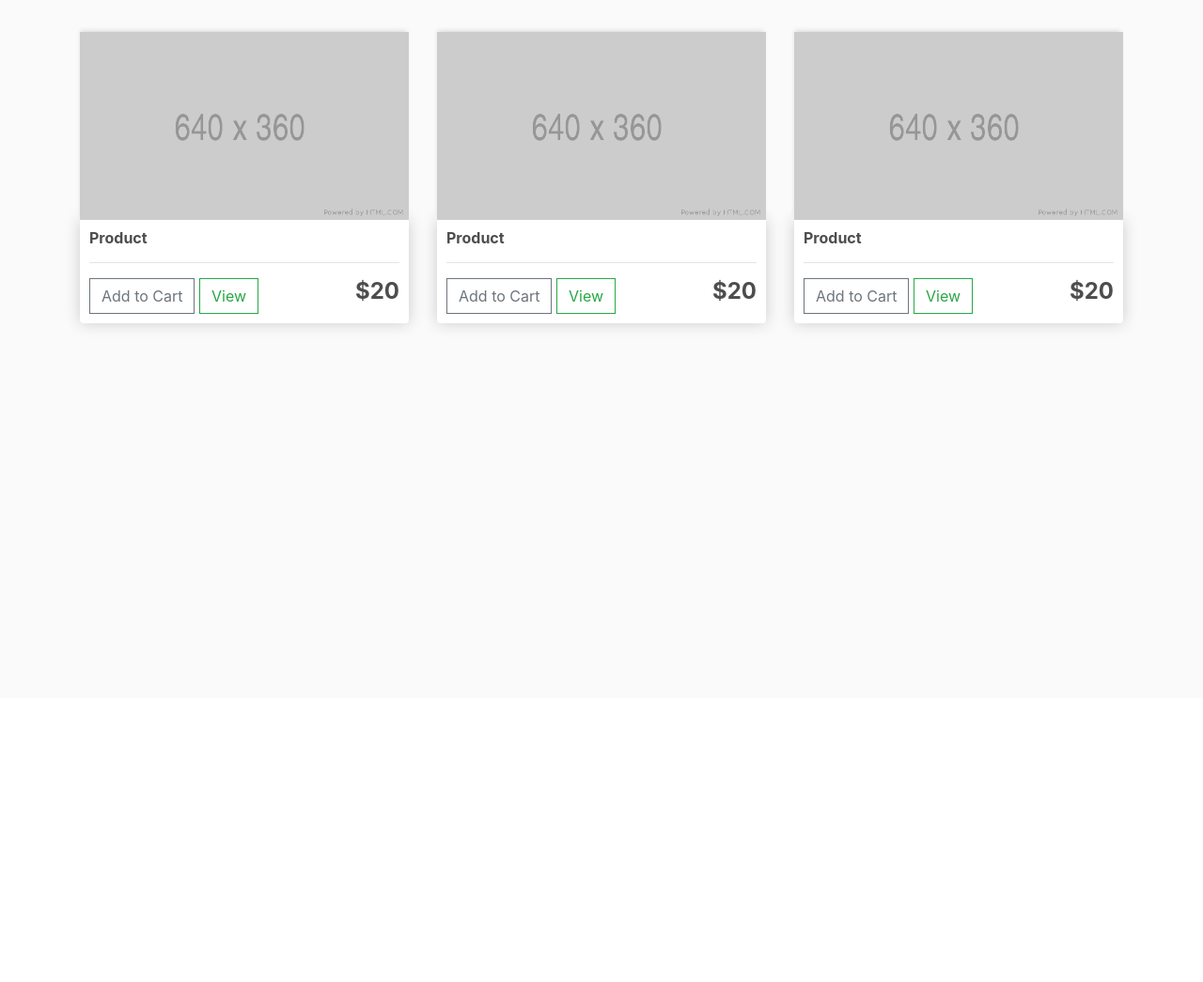
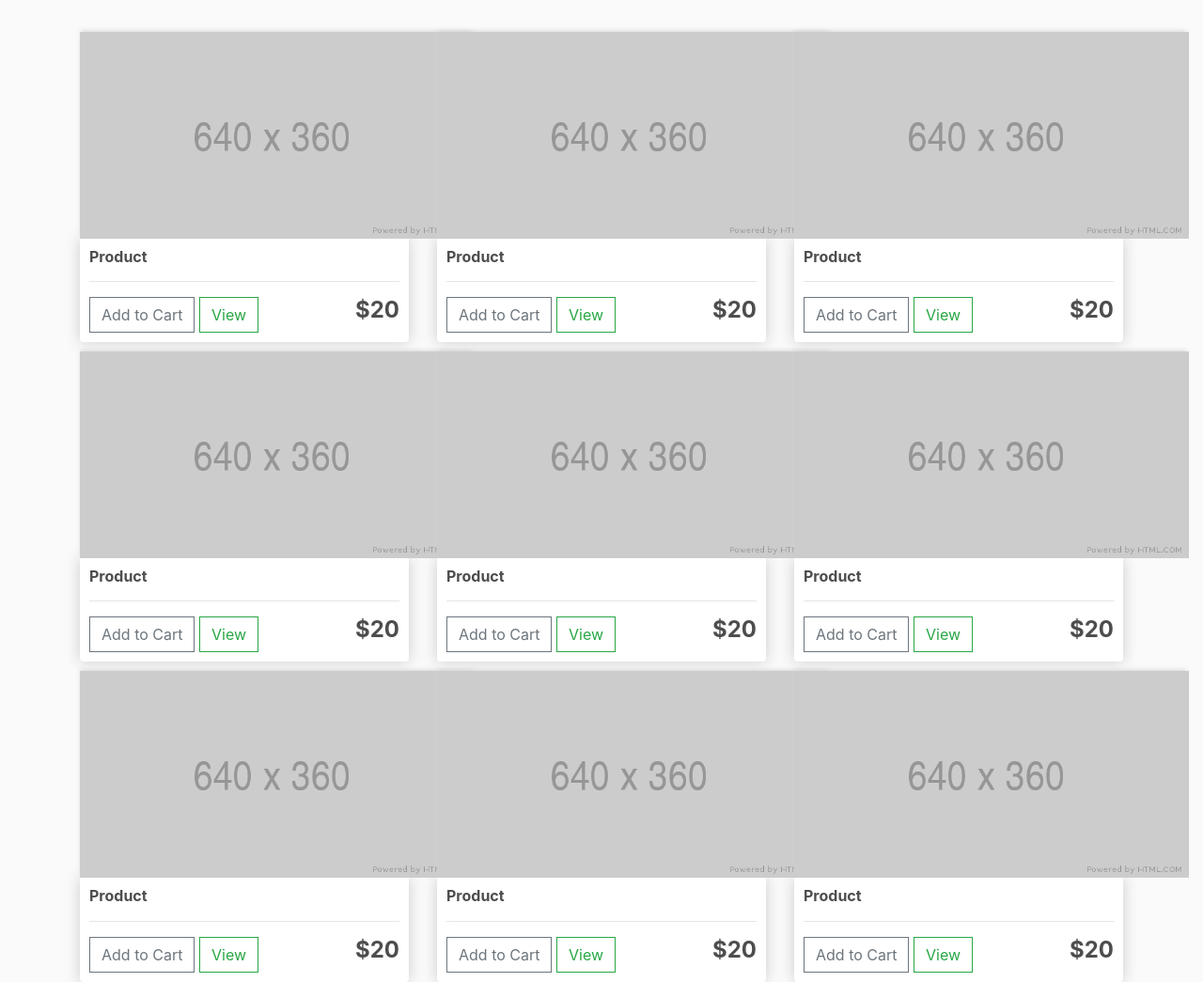
Before and after one commit to NAchref/Multi-Cloud-Application-with-Load-Balancing-on-AWS-and-Azure, a Django app: page / in a window 1280 px wide. Shown: the part 57-1102 px from the top of the page at 94% size. Before the commit the page ends 409 px from the top, so only its background shows below. Run offline with Django 4.2, Linux system fonts and the light colour scheme; some libraries are stand-ins or nearby versions.

Commit message:
Store template

```diff
--- a/SPRINT 1 - The Application/static/css/main.css
+++ b/SPRINT 1 - The Application/static/css/main.css
@@ -14,8 +14,8 @@ h1,h2,h3,h4,h5,h6{
 }
 
 .thumbnail{
-	width: 100%;
-	height: 200px;
+	width: 120%;
+	height: 220px;
 	-webkit-box-shadow: -1px -3px 5px -2px rgba(214,214,214,1);
     -moz-box-shadow: -1px -3px 5px -2px rgba(214,214,214,1);
     box-shadow: -1px -3px 5px -2px rgba(214,214,214,1);
@@ -55,7 +55,7 @@ h1,h2,h3,h4,h5,h6{
 }
 
 .row-image{
-	width: 100px;
+	width: 150px;
 }
 
 .form-field{
@@ -67,8 +67,8 @@ h1,h2,h3,h4,h5,h6{
 .cart-row{
 	display: flex;
     align-items: flex-stretch;
-    padding-bottom: 10px;
-    margin-bottom: 10px;
+    padding-bottom: 20px;
+    margin-bottom: 20px;
     border-bottom: 1px solid #ececec;
 
 }
--- a/SPRINT 1 - The Application/store/templates/store/store.html
+++ b/SPRINT 1 - The Application/store/templates/store/store.html
@@ -41,5 +41,85 @@
 			</div>
 		</div>
 	</div>
+	<div class="row">
+		<div class="col-lg-4">
+			<img class="thumbnail" src="{% static 'images/placeholder.png' %}">
+			<div class="box-element product">
+				<h6><strong>Product</strong></h6>
+				<hr>
+
+				<button  class="btn btn-outline-secondary add-btn">Add to Cart</button>
+				<a class="btn btn-outline-success" href="#">View</a>
+				<h4 style="display: inline-block; "><strong>$20</strong></h4>
+
+			</div>
+		</div>
+
+		<div class="col-lg-4">
+			<img class="thumbnail" src="{% static 'images/placeholder.png' %}">
+			<div class="box-element product">
+				<h6><strong>Product</strong></h6>
+				<hr>
+
+				<button  class="btn btn-outline-secondary add-btn">Add to Cart</button>
+				<a class="btn btn-outline-success" href="#">View</a>
+				<h4 style="display: inline-block; "><strong>$20</strong></h4>
+
+			</div>
+		</div>
+
+		<div class="col-lg-4">
+			<img class="thumbnail" src="{% static 'images/placeholder.png' %}">
+			<div class="box-element product">
+				<h6><strong>Product</strong></h6>
+				<hr>
+
+				<button  class="btn btn-outline-secondary add-btn">Add to Cart</button>
+				<a class="btn btn-outline-success" href="#">View</a>
+				<h4 style="display: inline-block; "><strong>$20</strong></h4>
+
+			</div>
+		</div>
+	</div>
+	<div class="row">
+		<div class="col-lg-4">
+			<img class="thumbnail" src="{% static 'images/placeholder.png' %}">
+			<div class="box-element product">
+				<h6><strong>Product</strong></h6>
+				<hr>
+
+				<button  class="btn btn-outline-secondary add-btn">Add to Cart</button>
+				<a class="btn btn-outline-success" href="#">View</a>
+				<h4 style="display: inline-block; "><strong>$20</strong></h4>
+
+			</div>
+		</div>
+
+		<div class="col-lg-4">
+			<img class="thumbnail" src="{% static 'images/placeholder.png' %}">
+			<div class="box-element product">
+				<h6><strong>Product</strong></h6>
+				<hr>
+
+				<button  class="btn btn-outline-secondary add-btn">Add to Cart</button>
+				<a class="btn btn-outline-success" href="#">View</a>
+				<h4 style="display: inline-block; "><strong>$20</strong></h4>
+
+			</div>
+		</div>
+
+		<div class="col-lg-4">
+			<img class="thumbnail" src="{% static 'images/placeholder.png' %}">
+			<div class="box-element product">
+				<h6><strong>Product</strong></h6>
+				<hr>
+
+				<button  class="btn btn-outline-secondary add-btn">Add to Cart</button>
+				<a class="btn btn-outline-success" href="#">View</a>
+				<h4 style="display: inline-block; "><strong>$20</strong></h4>
+
+			</div>
+		</div>
+	</div>
 
 {% endblock content %}
```
